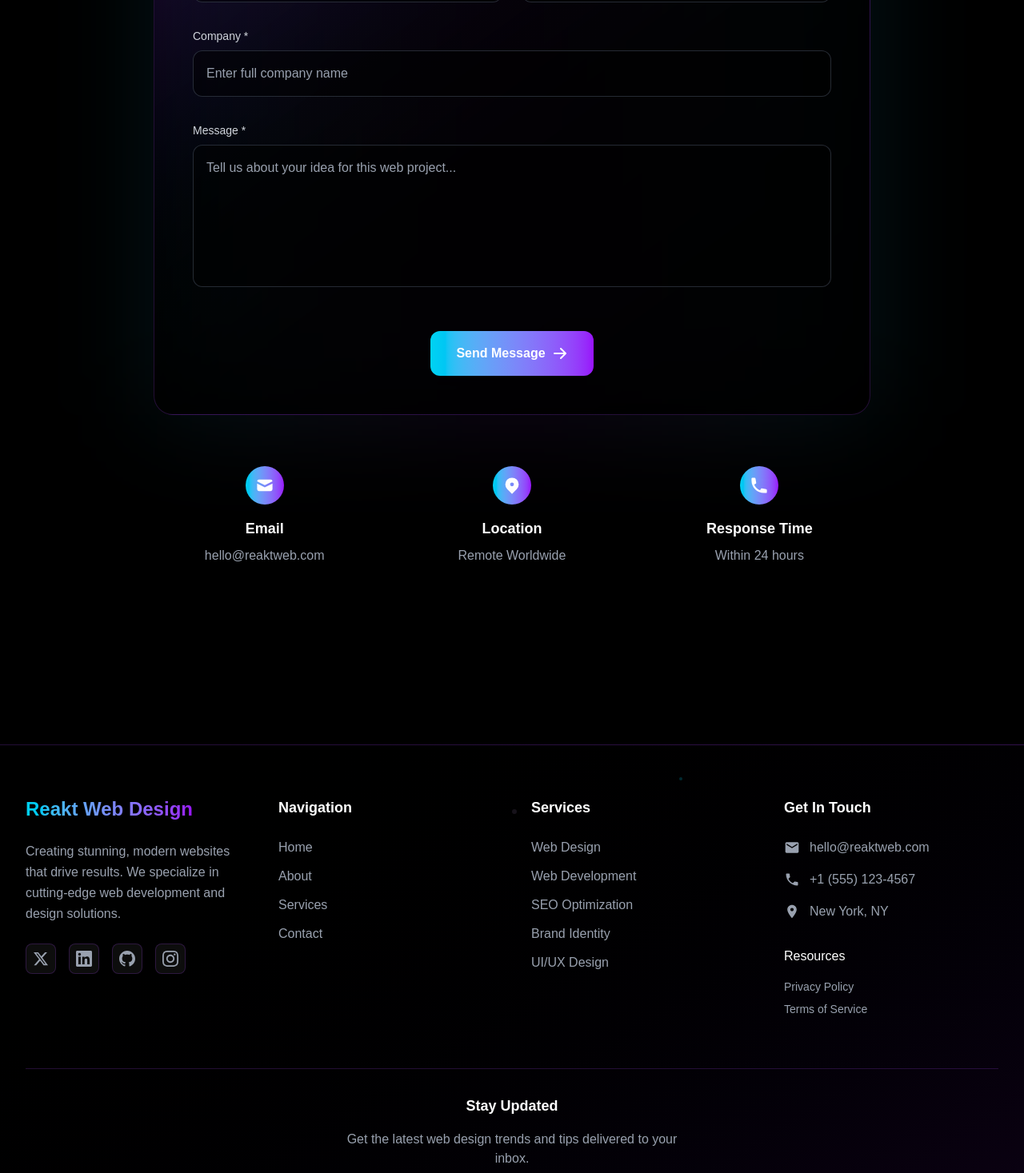
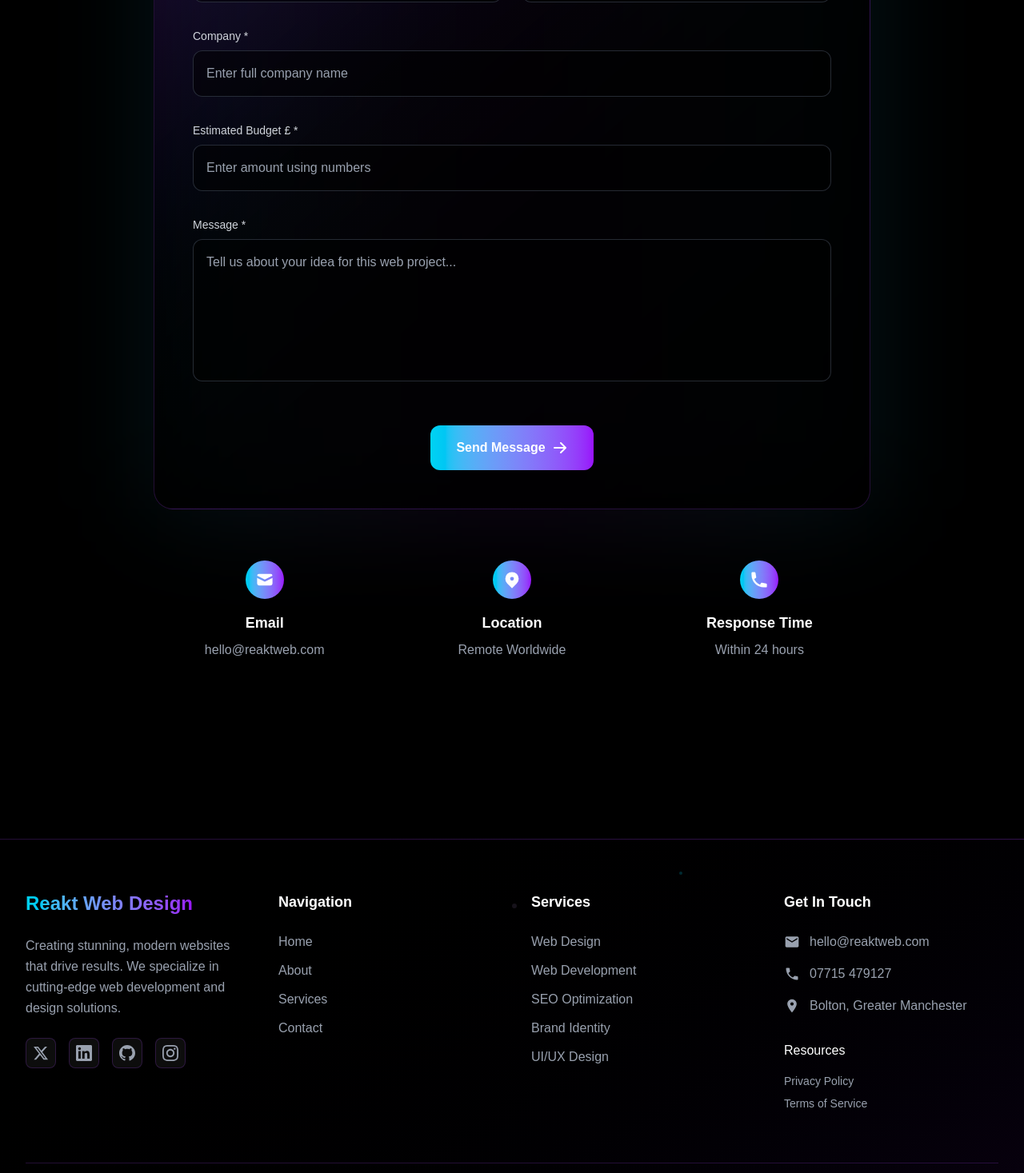
Before and after one commit to Dezmondo7/KreativeWeb3D, a React (Vite) app: page / in a window 1280 px wide. Shown: the part 8851-10318 px from the top of the page at 80% size. Built offline with nearby package versions, Linux system fonts and the light colour scheme; no server answers; a web font is replaced by a local one.

Commit message:
added budget section to the contact form succesfully

```diff
--- a/src/components/ContactForm.jsx
+++ b/src/components/ContactForm.jsx
@@ -34,12 +34,13 @@ const ContactForm = () => {
 
   // Function called on submit that uses emailjs to send email of valid contact form
   const onSubmit = async (data) => {
-    const { name, email, subject, message } = data
+    const { name, email, subject, budget, message } = data
     try {
       setDisabled(true)
       const templateParams = {
         name,
         email,
+        budget,
         subject,
         message,
       }
@@ -141,6 +142,20 @@ const ContactForm = () => {
                   placeholder="Enter full company name"
                 />
                 {errors.subject && <p className="text-red-400 text-sm mt-1">{errors.subject.message}</p>}
+              </div>
+
+                {/*Budget */}
+                <div className="space-y-2">
+                <label className="text-sm font-medium text-gray-300 block"> Estimated Budget £ *</label>
+                <input
+                  type="number"
+                  {...register("budget", {
+                    required: true,
+                  })}
+                  className="w-full px-4 py-4 bg-black/50 border border-gray-600/50 rounded-xl text-white placeholder-gray-400 focus:outline-none focus:ring-2 focus:ring-cyan-400/50 focus:border-cyan-400/50 transition-all duration-200"
+                  placeholder="Enter amount using numbers"
+                />
+                {errors.budget && <p className="text-red-400 text-sm mt-1">{errors.budget.message}</p>}
               </div>
 
               {/* Message */}
@@ -253,7 +268,7 @@ const ContactForm = () => {
 
       {/* Alert Message */}
       {alertInfo.display && (
-        <div className="fixed top-4 right-4 z-50 max-w-md">
+        <div className="fixed top-4 right-4 z-100 max-w-md">
           <div
             className={`p-4 rounded-xl shadow-lg backdrop-blur-sm border ${
               alertInfo.type === "success"
--- a/src/components/Footer.jsx
+++ b/src/components/Footer.jsx
@@ -155,11 +155,11 @@ const Footer = () => {
               </div>
               <div className="flex items-center text-gray-400">
                 <PhoneIcon />
-                <span className="ml-3">+1 (555) 123-4567</span>
+                <span className="ml-3">07715 479127</span>
               </div>
               <div className="flex items-center text-gray-400">
                 <LocationIcon />
-                <span className="ml-3">New York, NY</span>
+                <span className="ml-3">Bolton, Greater Manchester</span>
               </div>
             </div>
 
```
